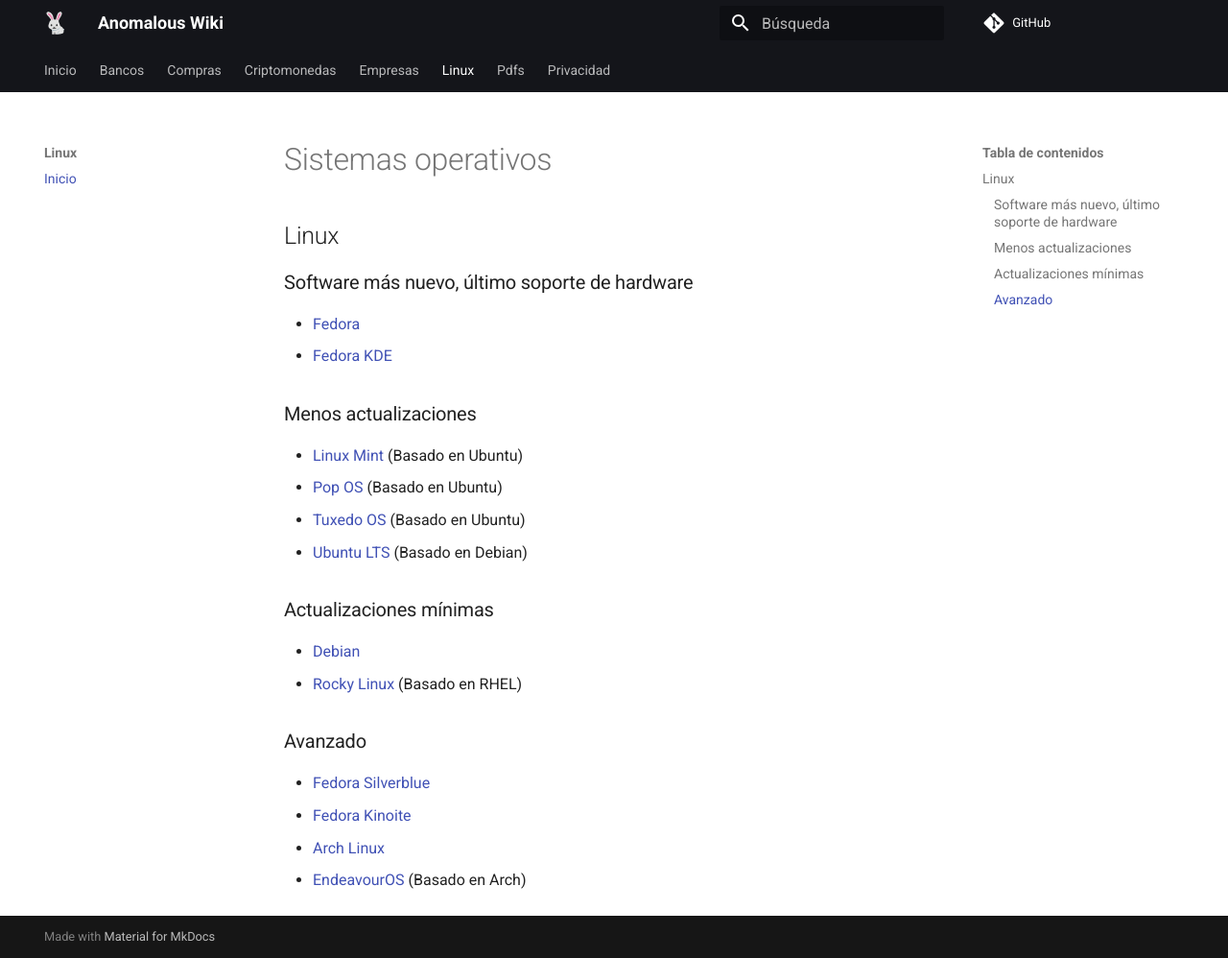
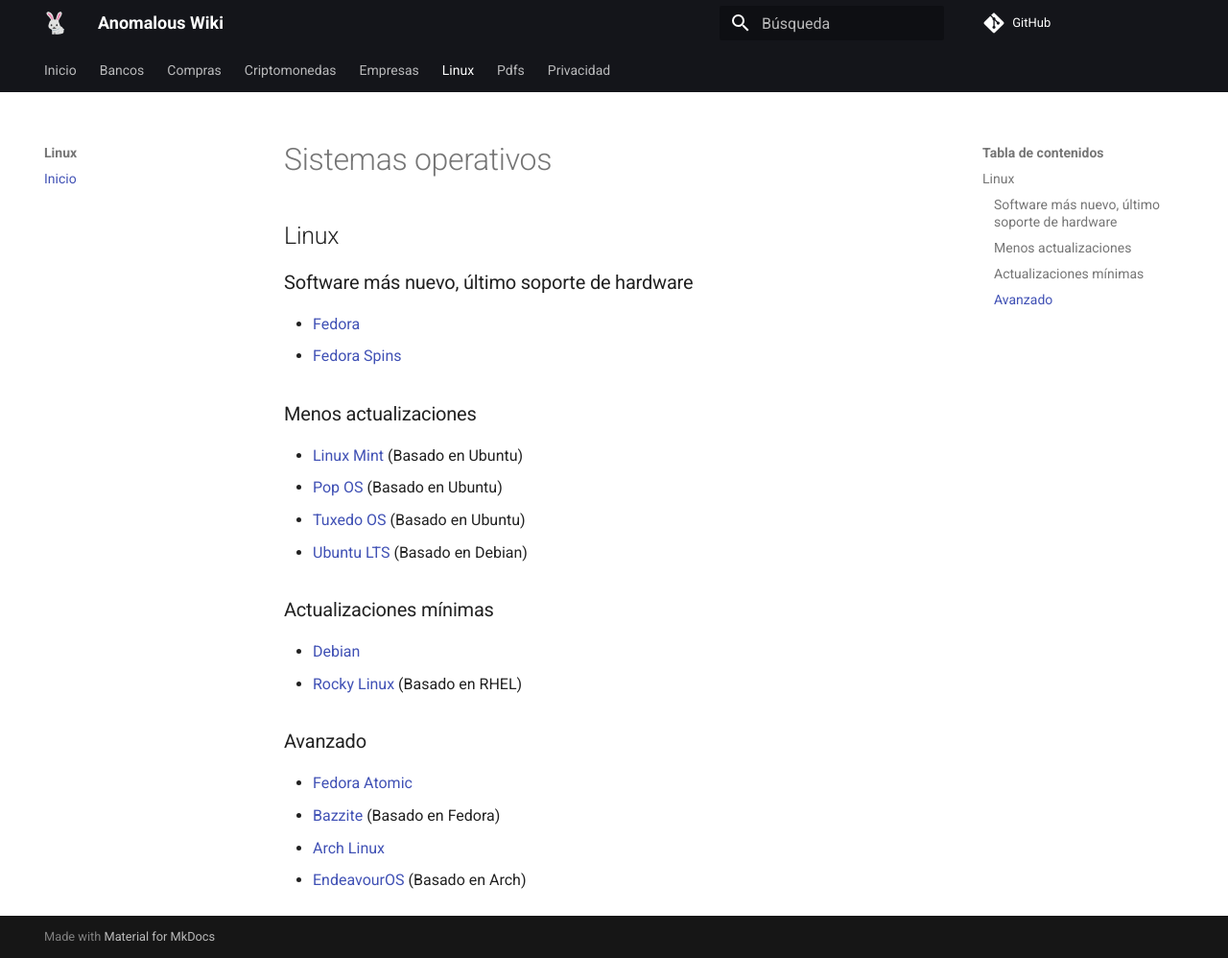
Before and after one commit to anomalouscode/wiki, an MkDocs documentation site: the page built from docs/linux/index.md, in a window 1280 px wide and 998 px high. Shown: the whole window at 96% size. Built offline with MkDocs 1.6.1 and Material for MkDocs 9.7.7, drawn with Linux system fonts in a browser that asks for light colours; comment, search, counter and statistics services are not loaded.

Commit message:
Update index.md

```diff
--- a/docs/linux/index.md
+++ b/docs/linux/index.md
@@ -9,7 +9,7 @@
 ### Software más nuevo, último soporte de hardware
 
 - [Fedora](https://fedoraproject.org/workstation/)
-- [Fedora KDE](https://fedoraproject.org/spins/kde/)
+- [Fedora Spins](https://fedoraproject.org/spins/)
 
 ### Menos actualizaciones
 
@@ -25,7 +25,7 @@
 
 ### Avanzado
 
-- [Fedora Silverblue](https://fedoraproject.org/silverblue/)
-- [Fedora Kinoite](https://fedoraproject.org/kinoite/)
+- [Fedora Atomic](https://fedoraproject.org/atomic-desktops/)
+- [Bazzite](https://bazzite.gg/) (Basado en Fedora)
 - [Arch Linux](https://archlinux.org/)
 - [EndeavourOS](https://endeavouros.com/) (Basado en Arch)
```
